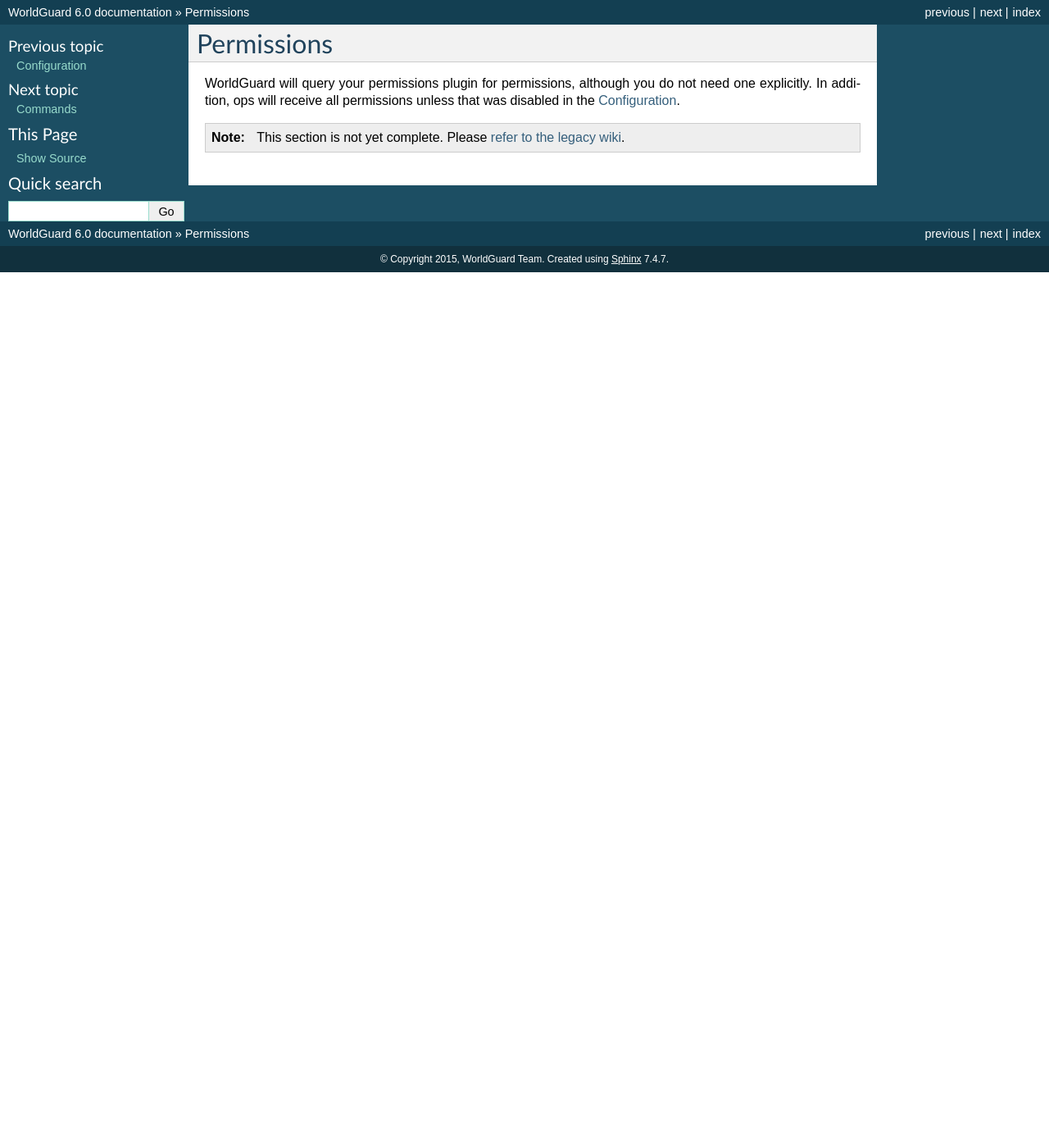
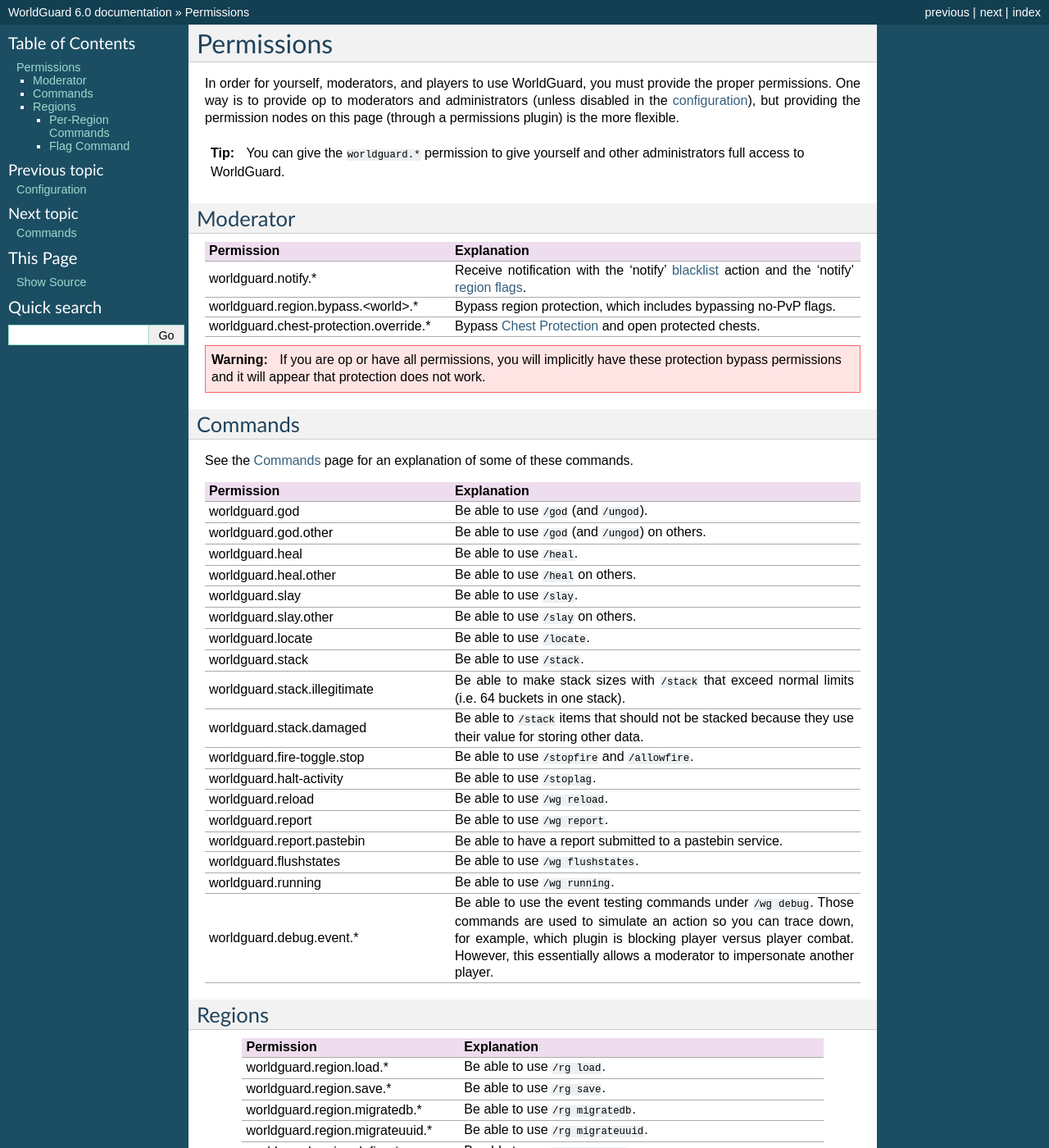
Before and after one commit to aurorasmiles/WorldGuardDocs, a Sphinx documentation site: the page built from source/permissions.rst, in a window 1280 px wide and 1400 px high. Shown: the whole window at 82% size. Built offline with Sphinx 7.4.7, drawn with Linux system fonts in a browser that asks for light colours; some of the changed text lies outside the part shown.

Commit message:
Write the permissions page.

```diff
--- a/source/permissions.rst
+++ b/source/permissions.rst
@@ -2,7 +2,126 @@
 Permissions
 ===========
 
-WorldGuard will query your permissions plugin for permissions, although you do not need one explicitly. In addition, ops will receive all permissions unless that was disabled in the :doc:`config`.
+In order for yourself, moderators, and players to use WorldGuard, you must provide the proper permissions. One way is to provide op to moderators and administrators (unless disabled in the :doc:`configuration <config>`), but providing the permission nodes on this page (through a permissions plugin) is the more flexible.
 
-.. note::
-    This section is not yet complete. Please `refer to the legacy wiki <http://wiki.sk89q.com/wiki/WorldGuard/Permissions>`_.
+.. tip::
+    You can give the ``worldguard.*`` permission to give yourself and other administrators full access to WorldGuard.
+
+Moderator
+=========
+
+.. csv-table::
+    :header: Permission, Explanation
+    :widths: 15, 25
+
+    worldguard.notify.*,"Receive notification with the 'notify' :doc:`blacklist <blacklist/index>` action and the 'notify' :doc:`region flags <regions/flags>`."
+    worldguard.region.bypass.<world>.*,"Bypass region protection, which includes bypassing no-PvP flags."
+    worldguard.chest-protection.override.*,"Bypass :doc:`chest-protection` and open protected chests."
+
+.. warning::
+    If you are op or have all permissions, you will implicitly have these protection bypass permissions and it will appear that protection does not work.
+
+Commands
+========
+
+See the :doc:`commands` page for an explanation of some of these commands.
+
+.. csv-table::
+    :header: Permission, Explanation
+    :widths: 15, 25
+
+    worldguard.god,"Be able to use ``/god`` (and ``/ungod``)."
+    worldguard.god.other,"Be able to use ``/god`` (and ``/ungod``) on others."
+    worldguard.heal,"Be able to use ``/heal``."
+    worldguard.heal.other,"Be able to use ``/heal`` on others."
+    worldguard.slay,"Be able to use ``/slay``."
+    worldguard.slay.other,"Be able to use ``/slay`` on others."
+    worldguard.locate,"Be able to use ``/locate``."
+    worldguard.stack,"Be able to use ``/stack``."
+    worldguard.stack.illegitimate,"Be able to make stack sizes with ``/stack`` that exceed normal limits (i.e. 64 buckets in one stack)."
+    worldguard.stack.damaged,"Be able to ``/stack`` items that should not be stacked because they use their value for storing other data."
+    worldguard.fire-toggle.stop,"Be able to use ``/stopfire`` and ``/allowfire``."
+    worldguard.halt-activity,"Be able to use ``/stoplag``."
+    worldguard.reload,"Be able to use ``/wg reload``."
+    worldguard.report,"Be able to use ``/wg report``."
+    worldguard.report.pastebin,"Be able to have a report submitted to a pastebin service."
+    worldguard.flushstates,"Be able to use ``/wg flushstates``."
+    worldguard.running,"Be able to use ``/wg running``."
+    worldguard.debug.event.*,"Be able to use the event testing commands under ``/wg debug``. Those commands are used to simulate an action so you can trace down, for example, which plugin is blocking player versus player combat. However, this essentially allows a moderator to impersonate another player."
+
+Regions
+=======
+
+.. csv-table::
+    :header: Permission, Explanation
+    :widths: 15, 25
+
+    worldguard.region.load.*,"Be able to use  ``/rg load``."
+    worldguard.region.save.*,"Be able to use  ``/rg save``."
+    worldguard.region.migratedb.*,"Be able to use  ``/rg migratedb``."
+    worldguard.region.migrateuuid.*,"Be able to use  ``/rg migrateuuid``."
+    worldguard.region.define.*,"Be able to use  ``/rg redefine``."
+    worldguard.region.claim.*,"Be able to use  ``/rg claim``."
+    worldguard.region.unlimited.*,"Bypass claiming limits."
+    worldguard.region.list.*,"Be able to use  ``/rg list``."
+    worldguard.region.list.own.*,"Be able to use  ``/rg list`` and have it show one own's regions."
+
+Per-Region Commands
+~~~~~~~~~~~~~~~~~~~
+
+The following commands support a base permission (such as ``worldguard.region.redefine``), but also allow you to use specific permissions that only apply if a player is an owner or member of a region:
+
+* ``worldguard.region.redefine.own.<region name>.*``
+* ``worldguard.region.redefine.member.<region name>.*``
+* ``worldguard.region.redefine.<region name>.*``
+
+.. csv-table::
+    :header: Permission, Explanation
+    :widths: 15, 25
+
+    worldguard.region.redefine.*,"Be able to use  ``/rg define``."
+    worldguard.region.remove.*,"Be able to use  ``/rg remove``."
+    worldguard.region.setpriority.*,"Be able to use  ``/rg setpriority``."
+    worldguard.region.setparent.*,"Be able to use  ``/rg setparent``."
+    worldguard.region.select.*,"Be able to use  ``/rg select``."
+    worldguard.region.info.*,"Be able to use  ``/rg info``."
+    worldguard.region.teleport.*,"Be able to use  ``/rg teleport``."
+    worldguard.region.addmember.*,"Be able to use  ``/rg addmember``."
+    worldguard.region.addowner.*,"Be able to use  ``/rg addowner``."
+    worldguard.region.removemember.*,"Be able to use  ``/rg removemember``."
+    worldguard.region.removeowner.*,"Be able to use  ``/rg removeowner``."
+
+.. hint::
+    If you wanted players to only look up information for regions that they are the owner or member of, you would provide the following permission::
+
+        worldguard.region.info.own.*
+
+    If you wanted to allow everyone to use ``/rg teleport`` for the region named "city," you would use::
+
+        worldguard.region.teleport.city.*
+
+Flag Command
+~~~~~~~~~~~~
+
+The ``/rg flag`` command has the basic permission::
+
+    worldguard.region.flag.*
+
+However, rather than providing that encompassing permission, you can provide the combination of the following two:
+
+* To determine *which regions* can have their flag changed by the player, any of the following permissions can be given (and they work like the permissions in the previous section):
+
+    * ``worldguard.region.flag.regions.own.<region name>.*``
+    * ``worldguard.region.flag.regions.member.<region name>.*``
+    * ``worldguard.region.flag.regions.<region name>.*``
+
+* However, to determine *which types of flags* can be set by the player, permissions of the following pattern can be given:
+
+    * ``worldguard.region.flag.flags.<flag name>.<region name>.*``
+
+.. hint::
+    If you wanted players to be able to (1) only set flags for their own regions and (2) only be able to set the ``use`` and ``chest-access`` flags, you would provide the following permissions::
+
+        worldguard.region.flag.regions.own.*
+        worldguard.region.flag.flags.use.*
+        worldguard.region.flag.flags.chest-access.*
```
